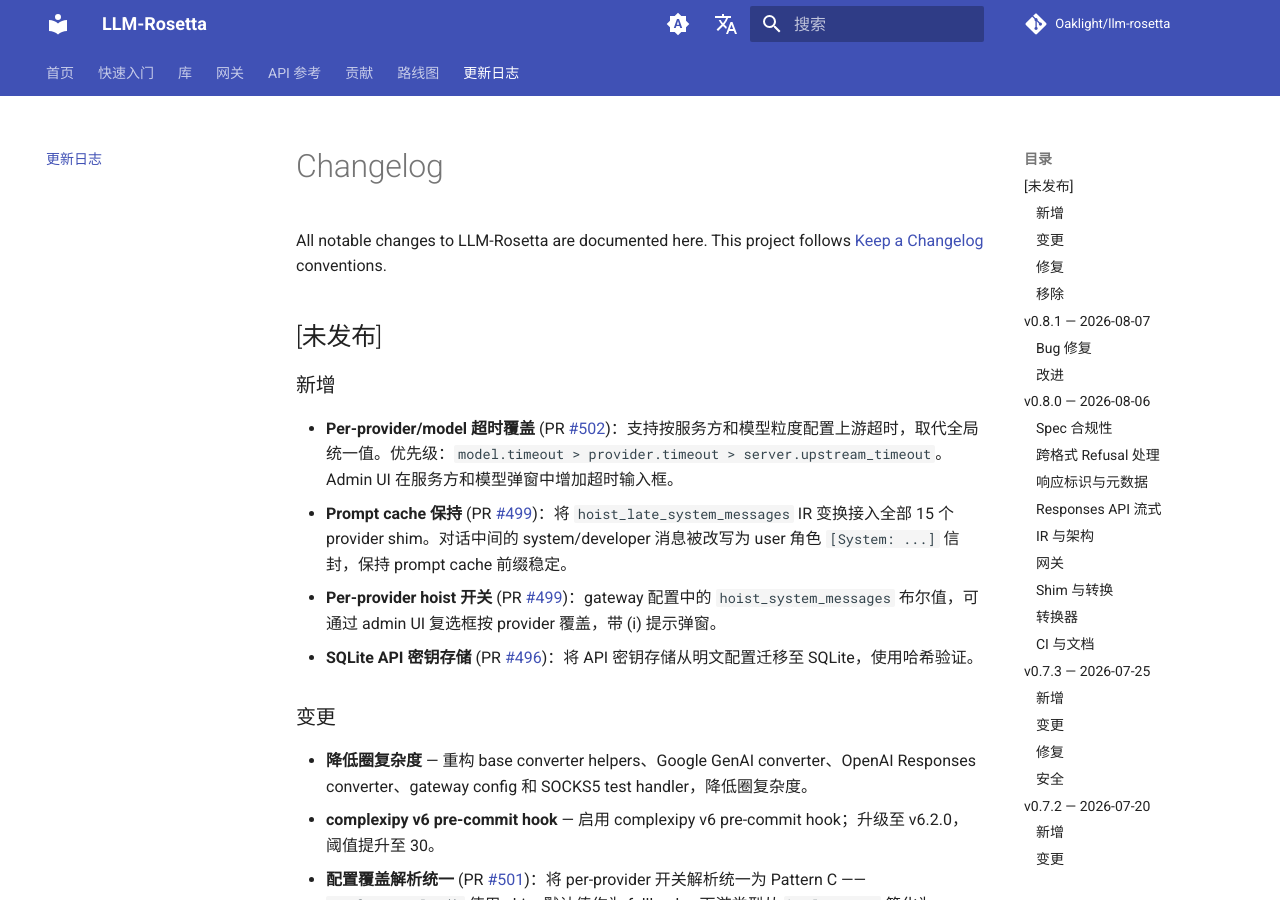
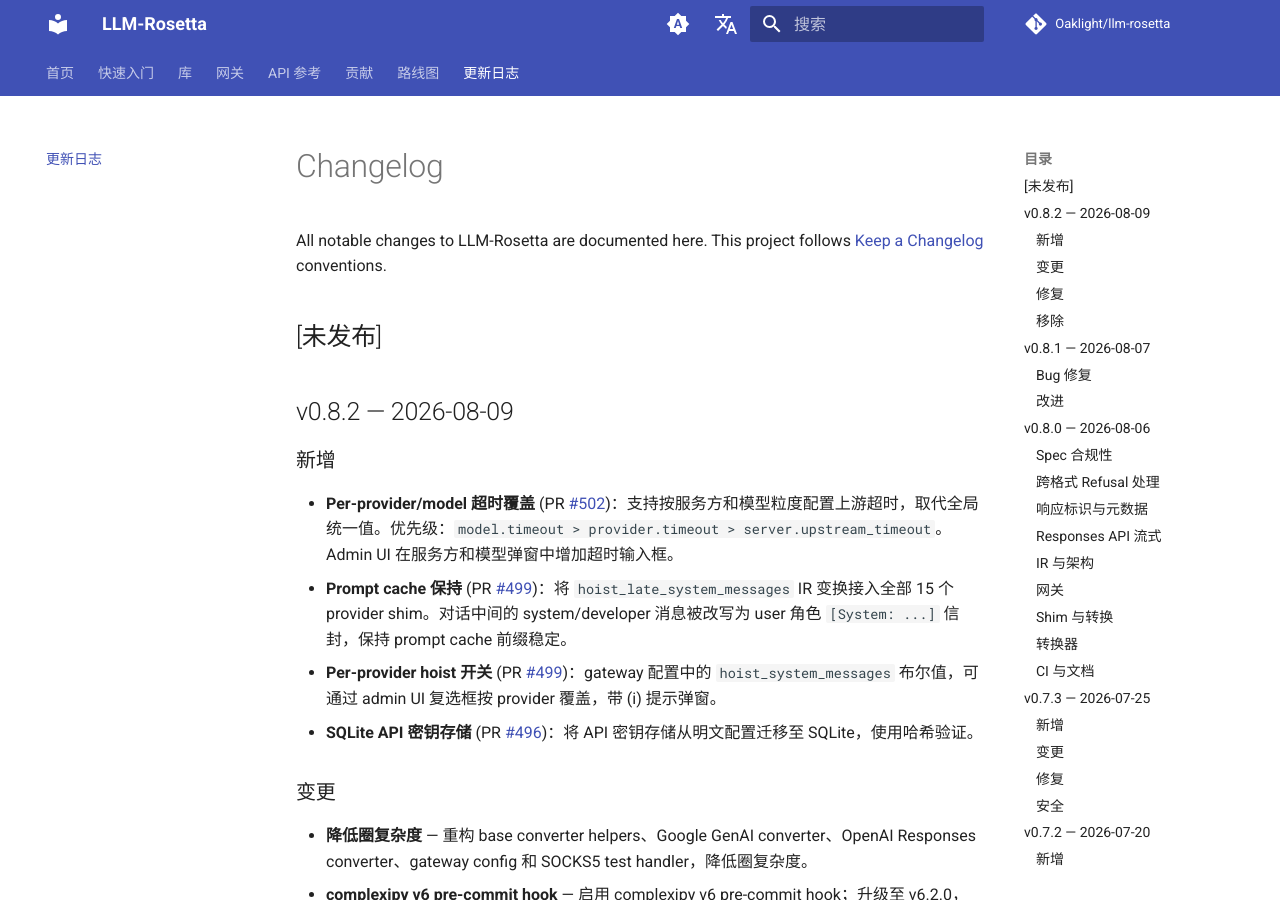
Before and after one commit to Oaklight/llm-rosetta, an MkDocs documentation site: the page built from docs/changelog.md, in a window 1280 px wide and 900 px high. Built offline with MkDocs 1.6.1 and Material for MkDocs 9.7.7, drawn with Linux system fonts in a browser that asks for light colours; comment, search, counter and statistics services are not loaded.

Commit message:
release: v0.8.2 changelog

```diff
--- a/docs/changelog.md
+++ b/docs/changelog.md
@@ -7,6 +7,8 @@
 All notable changes to LLM-Rosetta are documented here. This project follows [Keep a Changelog](https://keepachangelog.com/) conventions.
 
 ## [未发布]
+
+## v0.8.2 — 2026-08-09
 
 ### 新增
 
```
